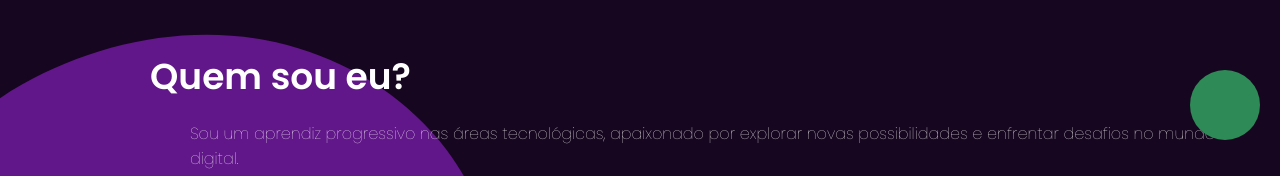
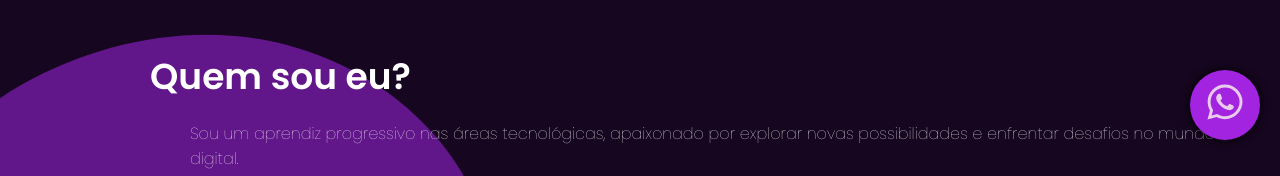
Before and after one commit to GermanoZucule/portifolio, a plain HTML site: page index.html in a window 1280 px wide. Shown: the part 640-816 px from the top of the page. Drawn offline with nearby package versions, Linux system fonts and the light colour scheme.

Commit message:
botão de whatsap

```diff
--- a/index.html
+++ b/index.html
@@ -11,6 +11,12 @@
       rel="stylesheet"
       href="https://cdnjs.cloudflare.com/ajax/libs/font-awesome/4.7.0/css/font-awesome.min.css"
     />
+    <!-- Font awesome -->
+    <link
+      rel="stylesheet"
+      href="https://cdnjs.cloudflare.com/ajax/libs/font-awesome/4.7.0/css/font-awesome.min.css"
+    />
+    <!-- Estilizações CSS -->
     <link rel="stylesheet" href="style.css" />
     <link rel="stylesheet" href="mediaquerys.css" />
 
@@ -354,7 +360,18 @@
 
     <!-- Botao whatsap -->
     <div class="flutuante">
-      <i></i>
+      <a
+        href="https://api.whatsapp.com/send?phone=+258878282921&text=sua%20mensagem"
+        target="_blank"
+      >
+        <svg xmlns="http://www.w3.org/2000/svg" viewBox="0 0 448 512">
+          <!--!Font Awesome Free 6.7.2 by @fontawesome - https://fontawesome.com License - https://fontawesome.com/license/free Copyright 2025 Fonticons, Inc.-->
+          <path
+            fill="#e9cbeb"
+            d="M380.9 97.1C339 55.1 283.2 32 223.9 32c-122.4 0-222 99.6-222 222 0 39.1 10.2 77.3 29.6 111L0 480l117.7-30.9c32.4 17.7 68.9 27 106.1 27h.1c122.3 0 224.1-99.6 224.1-222 0-59.3-25.2-115-67.1-157zm-157 341.6c-33.2 0-65.7-8.9-94-25.7l-6.7-4-69.8 18.3L72 359.2l-4.4-7c-18.5-29.4-28.2-63.3-28.2-98.2 0-101.7 82.8-184.5 184.6-184.5 49.3 0 95.6 19.2 130.4 54.1 34.8 34.9 56.2 81.2 56.1 130.5 0 101.8-84.9 184.6-186.6 184.6zm101.2-138.2c-5.5-2.8-32.8-16.2-37.9-18-5.1-1.9-8.8-2.8-12.5 2.8-3.7 5.6-14.3 18-17.6 21.8-3.2 3.7-6.5 4.2-12 1.4-32.6-16.3-54-29.1-75.5-66-5.7-9.8 5.7-9.1 16.3-30.3 1.8-3.7 .9-6.9-.5-9.7-1.4-2.8-12.5-30.1-17.1-41.2-4.5-10.8-9.1-9.3-12.5-9.5-3.2-.2-6.9-.2-10.6-.2-3.7 0-9.7 1.4-14.8 6.9-5.1 5.6-19.4 19-19.4 46.3 0 27.3 19.9 53.7 22.6 57.4 2.8 3.7 39.1 59.7 94.8 83.8 35.2 15.2 49 16.5 66.6 13.9 10.7-1.6 32.8-13.4 37.4-26.4 4.6-13 4.6-24.1 3.2-26.4-1.3-2.5-5-3.9-10.5-6.6z"
+          />
+        </svg>
+      </a>
     </div>
     <!-- fim -->
 
--- a/style.css
+++ b/style.css
@@ -914,5 +914,42 @@ label {
   right: 20px;
   z-index: 20;
 
-  background: seagreen;
+  background: #a224e0;
+  display: flex;
+  align-items: center;
+  justify-content: center;
+
+  box-shadow: 0px 0px 10px #000000;
 }
+
+.flutuante:hover {
+  background: #310746;
+  cursor: pointer;
+}
+
+.flutuante svg {
+  width: 40px;
+  height: 40px;
+  animation: sacudir 5s ease-in-out 7.5s infinite;
+}
+
+@keyframes sacudir {
+  0% {
+    transform: rotate(0deg);
+  }
+  10% {
+    transform: rotate(10deg);
+  }
+  20% {
+    transform: rotate(-10deg);
+  }
+  30% {
+    transform: rotate(10deg);
+  }
+  40% {
+    transform: rotate(0deg);
+  }
+  100% {
+    transform: rotate(0deg);
+  }
+}
```
